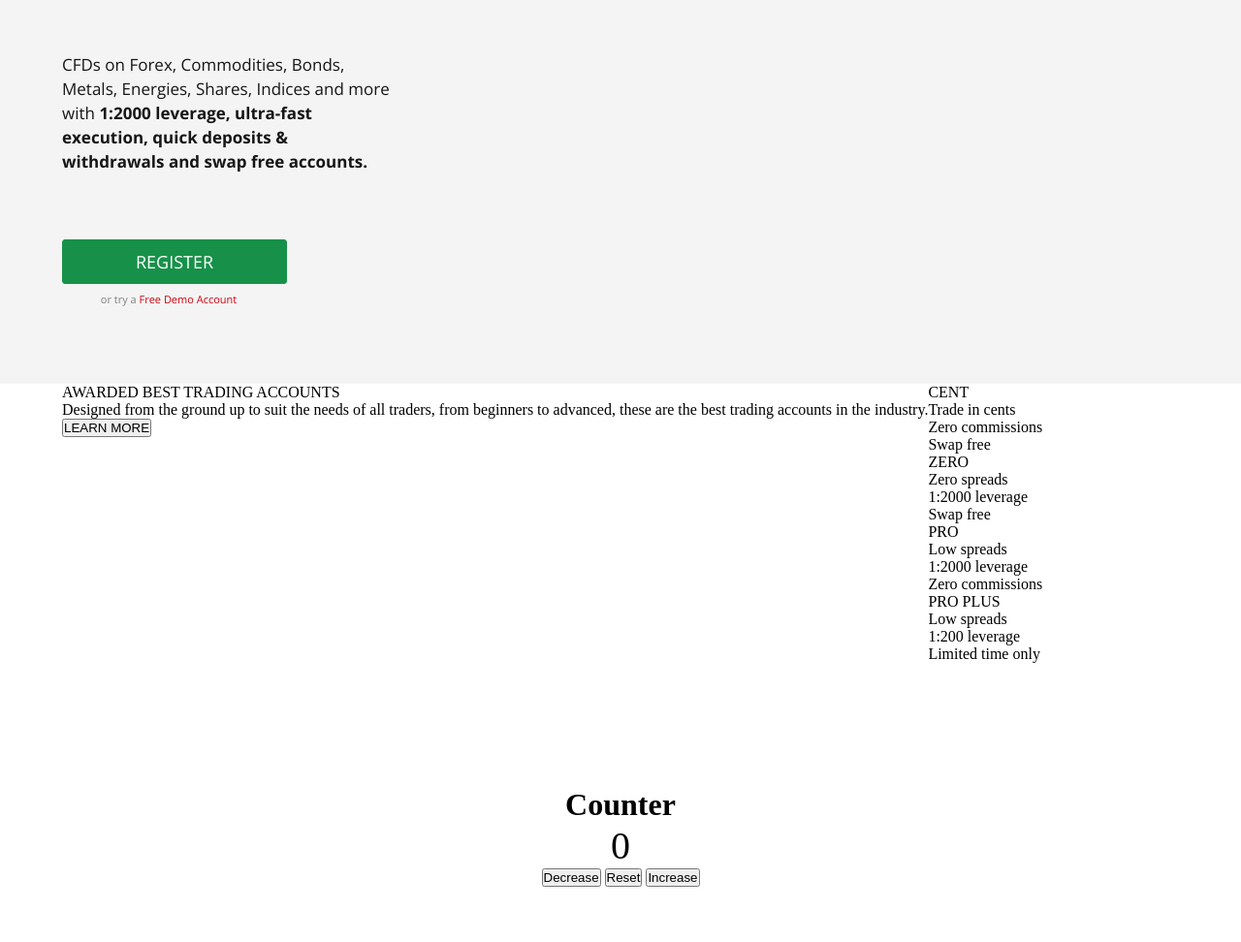
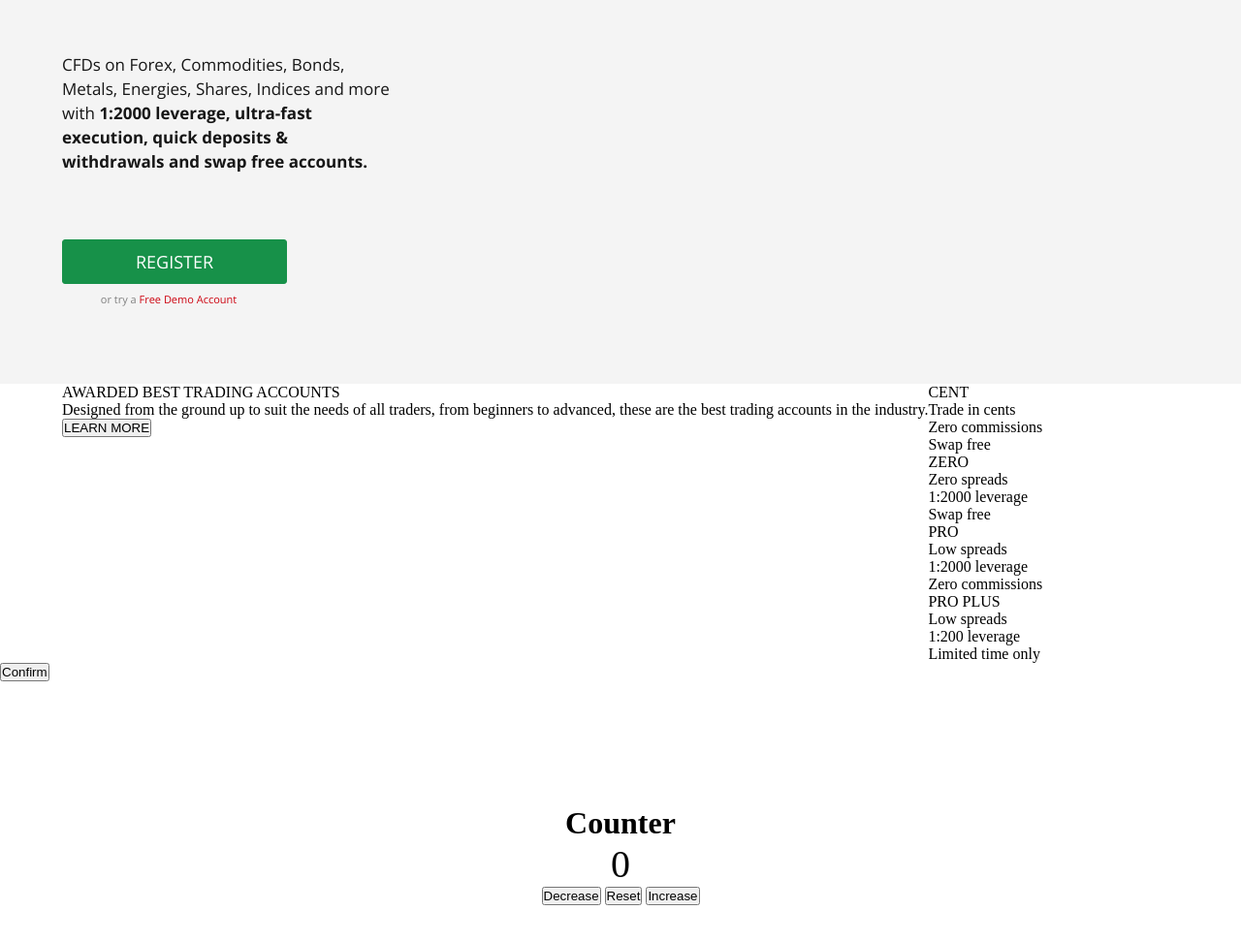
Before and after one commit to earlmorningstar/HFM-Website-Clone, a plain HTML site: page landingPage.html in a window 1280 px wide. Shown: the part 633-1605 px from the top of the page at 97% size. Drawn offline with nearby package versions, Linux system fonts and the light colour scheme; a web font is replaced by a local one.

Commit message:
Neat Button Commit.

```diff
--- a/landingPage.html
+++ b/landingPage.html
@@ -236,6 +236,8 @@
 
 </div>
 
+<div><button>Confirm</button></div>
+
 
 <div class="counter">
     <h1>Counter</h1>
```
